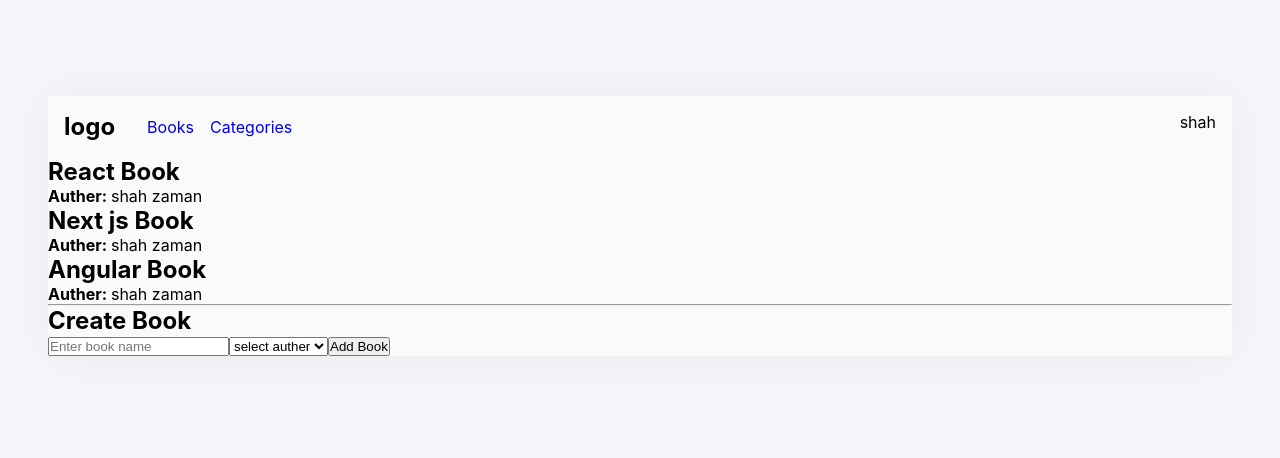
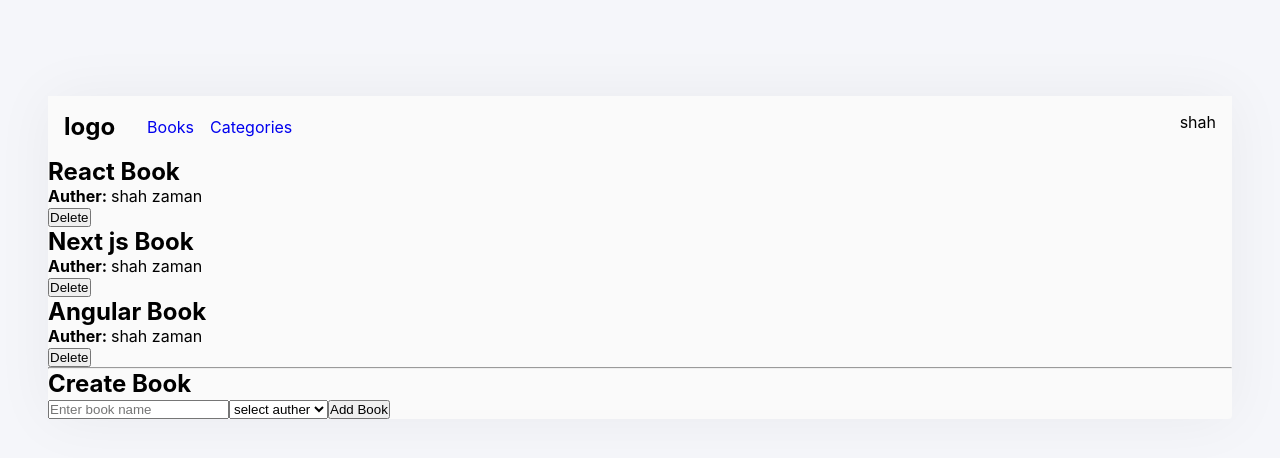
Before and after one commit to shahzaman900/Bookstore, a React (Create React App) app: page / in a window 1280 px wide. Shown: the top 458 px of the page. Built offline with nearby package versions, Linux system fonts and the light colour scheme.

Commit message:
resolve issues

```diff
--- a/src/App.js
+++ b/src/App.js
@@ -1,9 +1,9 @@
 import './App.css';
 import './components/categories.css';
 import { Route, Routes } from 'react-router-dom';
-import BookList from './components/booklist';
 import Categories from './components/categories';
 import Navigation from './components/navigation';
+import Books from './components/books';
 
 function App() {
   return (
@@ -11,7 +11,7 @@ function App() {
       <section className="bookstoresection">
         <Navigation />
         <Routes>
-          <Route path="/" element={<BookList />} />
+          <Route path="/" element={<Books />} />
           <Route path="/categories" element={<Categories />} />
         </Routes>
       </section>
--- /dev/null
+++ b/src/components/books.js
@@ -0,0 +1,9 @@
+import BookList from './booklist';
+
+export default function Books() {
+  return (
+    <>
+      <BookList />
+    </>
+  );
+}
--- a/src/components/createbook.js
+++ b/src/components/createbook.js
@@ -6,11 +6,11 @@ export default function CreateBook() {
         <input type="text" placeholder="Enter book name" />
         <select name="auther">
           <option value="volvo">select auther</option>
-          <option value="saab">Saab</option>
-          <option value="mercedes">Mercedes</option>
-          <option value="audi">Audi</option>
+          <option value="saab">Shah</option>
+          <option value="mercedes">Zaman</option>
+          <option value="audi">Khan</option>
         </select>
-        <button type="button">Add Book</button>
+        <button type="submit">Add Book</button>
       </div>
     </>
   );
--- a/src/components/displaybook.js
+++ b/src/components/displaybook.js
@@ -7,6 +7,7 @@ export default function Book({ book }) {
         <strong>Auther: </strong>
         { book.auther }
       </p>
+      <button type="button">Delete</button>
     </>
   );
 }
```
